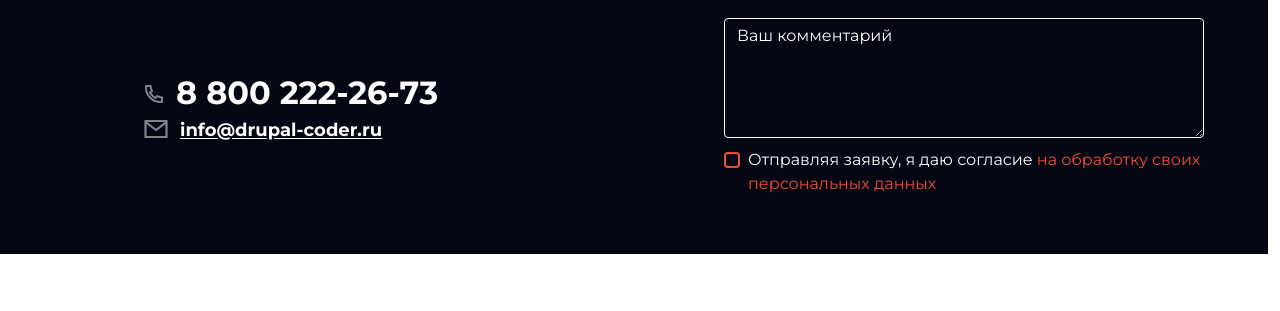
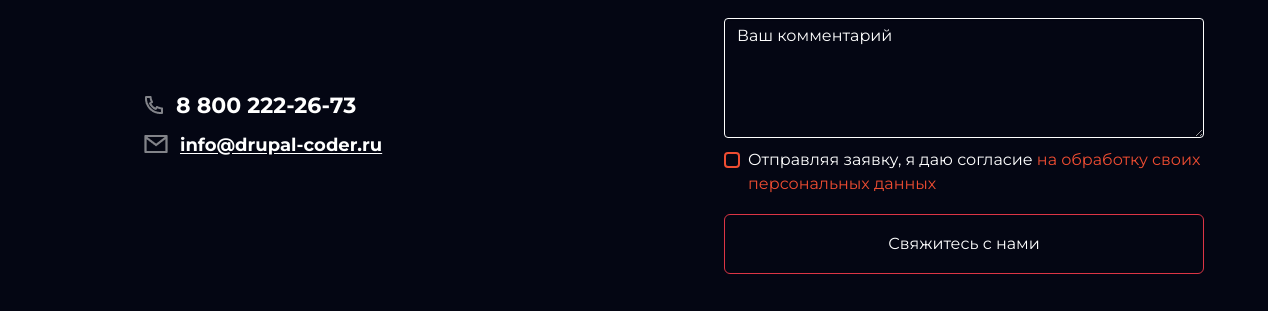
Before and after one commit to ZetMGC/Project, a Vue app in the folder project/: page / in a window 1280 px wide. Shown: the part 7828-8139 px from the top of the page. Before the commit the page ends 8082 px from the top, so only its background shows below. Built offline with nearby package versions, Linux system fonts and the light colour scheme.

Commit message:
ford update with button

```diff
--- a/project/src/components/DrupalForm.vue
+++ b/project/src/components/DrupalForm.vue
@@ -29,6 +29,7 @@
             </label>
           </div>
         </div>
+        <button type="button" class="btn btn-danger">Свяжитесь с нами</button>
       </form>
     </div>
   </div>
@@ -46,7 +47,7 @@
 }
 
 .text {
-  margin-top: 20px;
+  margin-top: 40px;
   margin-left: 130px;
 }
 
@@ -80,7 +81,7 @@
 .tel {
   color: #FFFFFF;
   font-family: Montserrat;
-  font-size: 32px;
+  font-size: 22px;
   font-style: normal;
   font-weight: 700;
   line-height: 150%; /* 48px */
@@ -177,5 +178,12 @@
 .form-check-label a:hover {
   text-decoration: underline;
 }
+.btn {
+  width: 480px;
+  height: 60px;
+}
+.e-mail {
+  margin-top: 10px;
+}
 
 </style>
```
